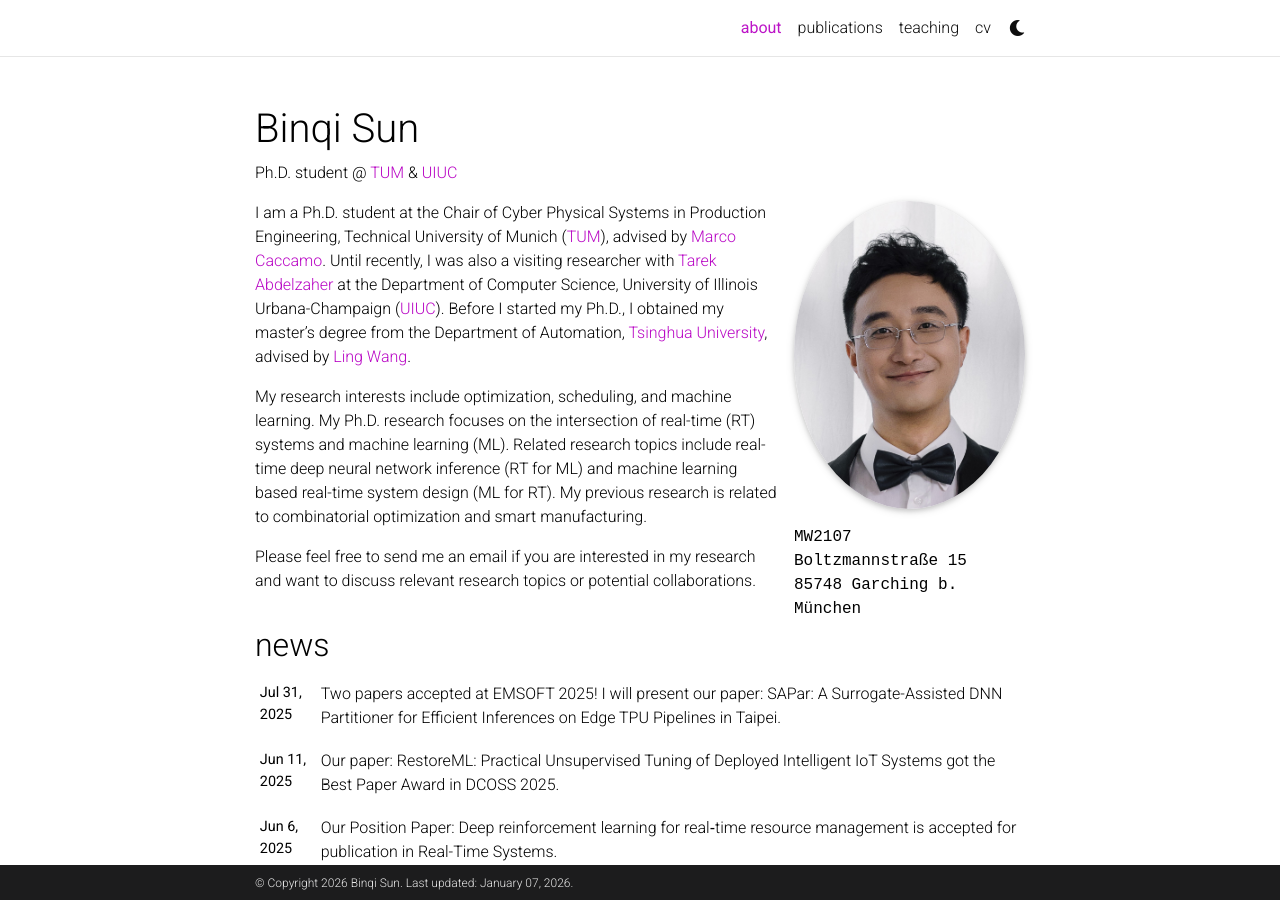
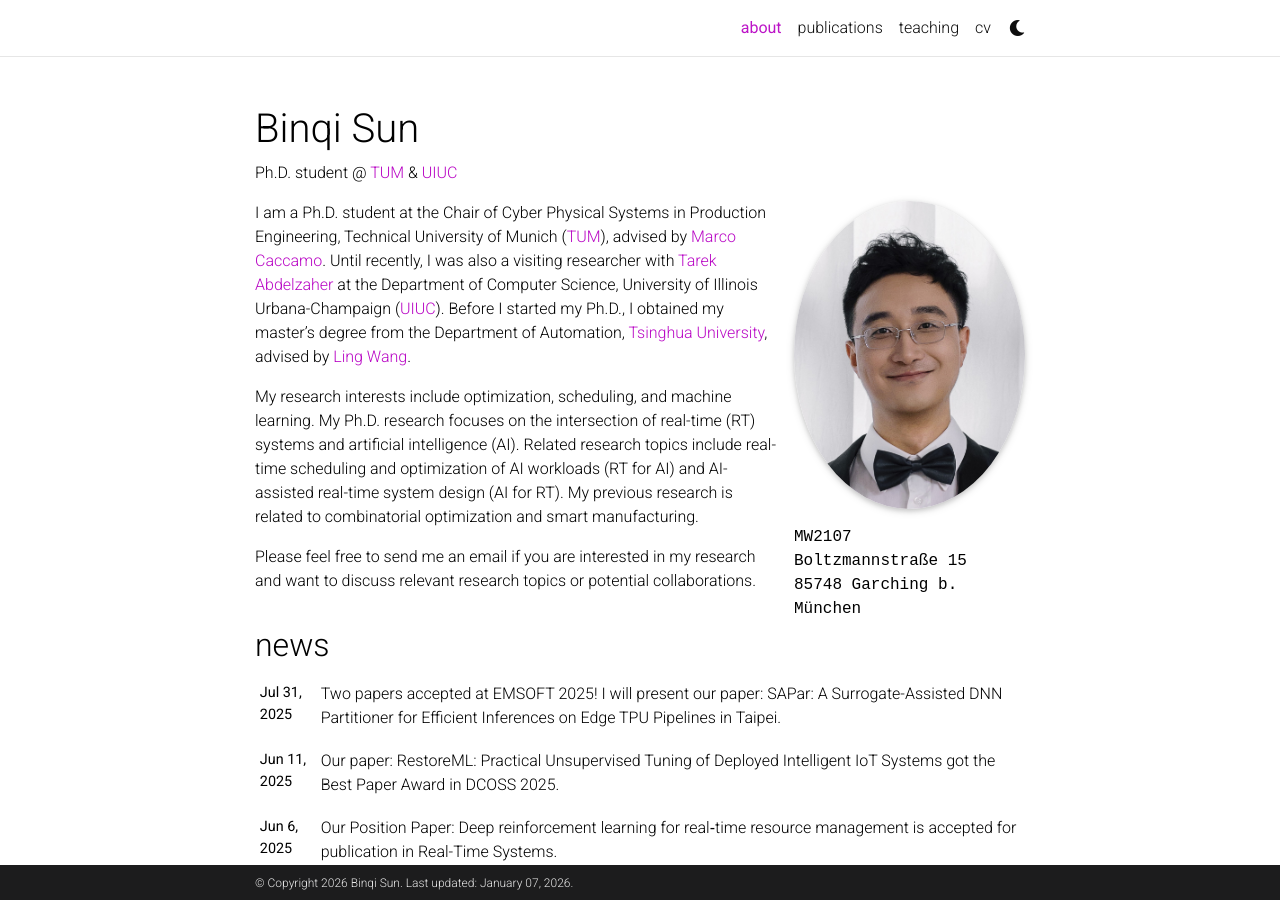
Before and after one commit to binqi-sun/binqi-sun.github.io, a Jekyll site: the page built from _pages/about.md, in a window 1280 px wide and 900 px high. Built offline with Jekyll 4.4.1, drawn with Linux system fonts in a browser that asks for light colours; full-size pictures stand in for the smaller copies a plugin makes; comment, search, counter and statistics services are not loaded; a style sheet for code colours, icons or effects is not loaded.

Commit message:
update about

```diff
--- a/_pages/about.md
+++ b/_pages/about.md
@@ -21,7 +21,7 @@ social: true  # includes social icons at the bottom of the page
 
 I am a Ph.D. student at the Chair of Cyber Physical Systems in Production Engineering, Technical University of Munich ([TUM](https://www.tum.de/en)), advised by [Marco Caccamo](https://rtsl.cps.mw.tum.de/personal_page/mcaccamo/). Until recently, I was also a visiting researcher with [Tarek Abdelzaher](https://abdelzaher.cs.illinois.edu/) at the Department of Computer Science, University of Illinois Urbana-Champaign ([UIUC](https://illinois.edu/)). Before I started my Ph.D., I obtained my master's degree from the Department of Automation, [Tsinghua University](https://www.tsinghua.edu.cn/en/), advised by [Ling Wang](https://scholar.google.com/citations?user=lC7bVMwAAAAJ&hl=en&oi=ao).
 
-My research interests include optimization, scheduling, and machine learning. My Ph.D. research focuses on the intersection of real-time (RT) systems and machine learning (ML). Related research topics include real-time deep neural network inference (RT for ML) and machine learning based real-time system design (ML for RT). My previous research is related to combinatorial optimization and smart manufacturing.
+My research interests include optimization, scheduling, and machine learning. My Ph.D. research focuses on the intersection of real-time (RT) systems and artificial intelligence (AI). Related research topics include real-time scheduling and optimization of AI workloads (RT for AI) and AI-assisted real-time system design (AI for RT). My previous research is related to combinatorial optimization and smart manufacturing.
 
 Please feel free to send me an email if you are interested in my research and want to discuss relevant research topics or potential collaborations.
 
```
